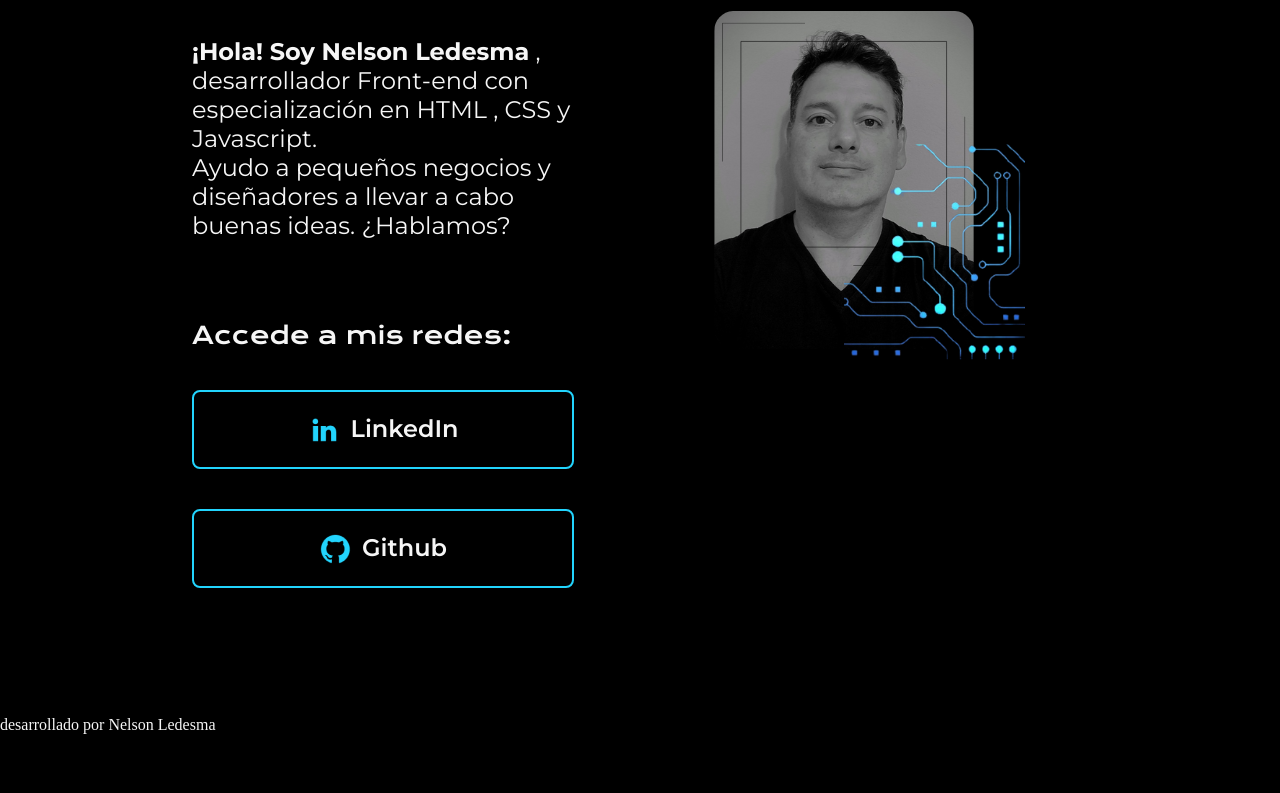
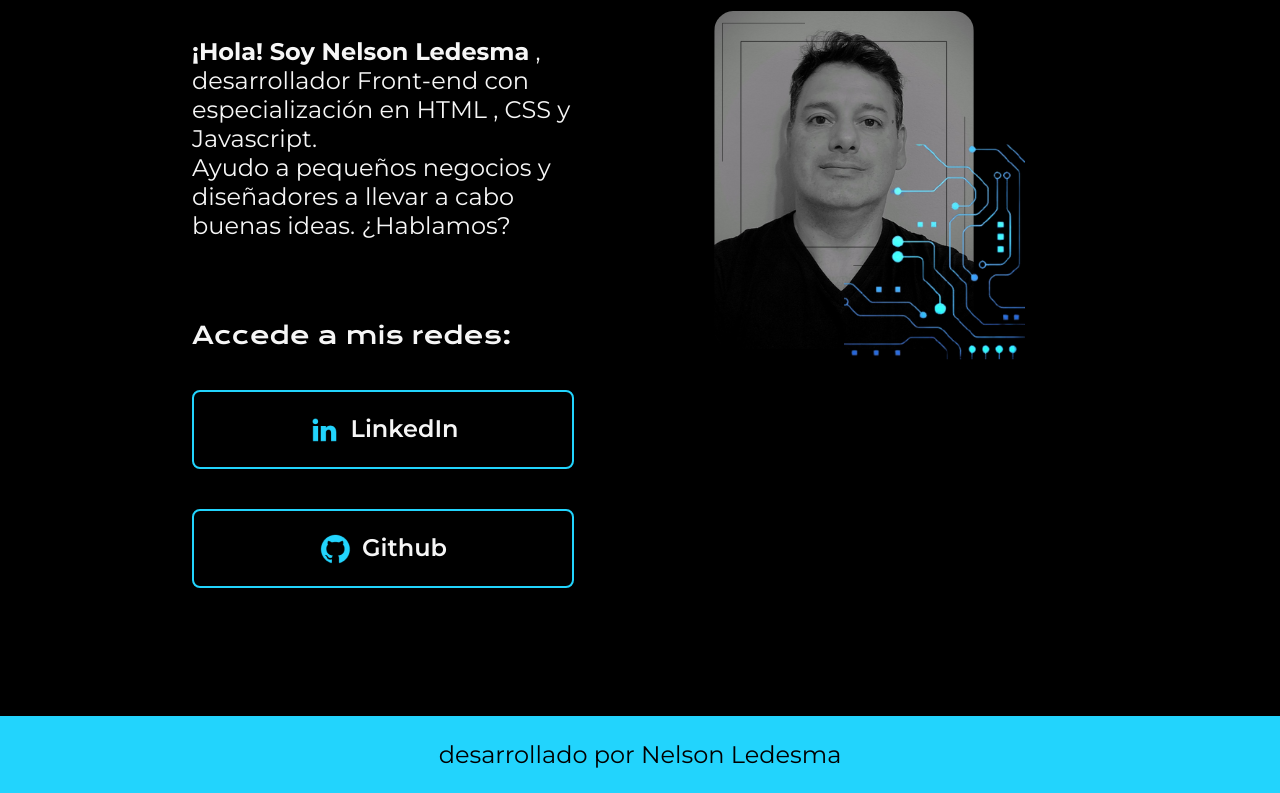
Before and after one commit to NelsonLedesma/portafolio, a plain HTML site: page index.html in a window 1280 px wide. Shown: the part 374-1167 px from the top of the page. Before the commit the page ends 1108 px from the top, so only its background shows below. Drawn offline with nearby package versions, Linux system fonts and the light colour scheme.

Commit message:
creando el footer

```diff
--- a/index.html
+++ b/index.html
@@ -38,7 +38,7 @@
             <img src="./assets/foto_nelson.png" alt="imagen de Nelson Ledesma.">
 
     </main>
-    <footer>
+    <footer class="footer">
         <p>desarrollado por Nelson Ledesma</p>
     </footer>
 
--- a/style.css
+++ b/style.css
@@ -11,7 +11,6 @@
 body{
    background-color: #000000;
    color: #f6f6f6;
-   height: 100vh;
    box-sizing: border-box;
 }
 
@@ -78,3 +77,13 @@ body{
 .presentacion_enlaces_link:hover{
     background-color:#272727 ;
 }
+
+.footer{
+   background-color: #22d4fd;
+   padding: 24px;
+   color: #000000;
+   text-align: center;
+   font-family: "Montserrat", sans-serif;
+   font-size: 24px;
+   font-weight: 400;
+}
```
